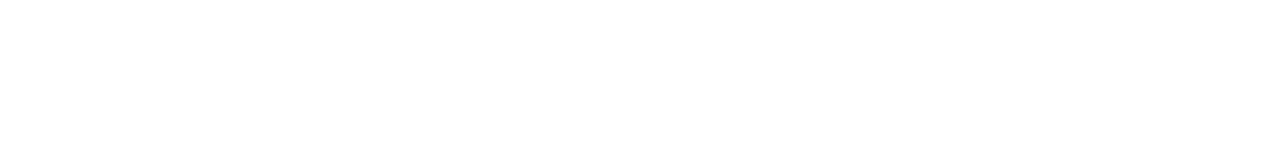
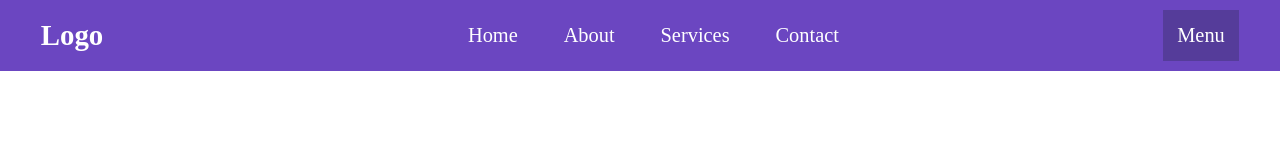
Before and after one commit to Aayan-Ahmed-17/respnsive-typography---type-scale, a plain HTML site: page index.html in a window 1280 px wide. Drawn offline with Linux system fonts and the light colour scheme.

Commit message:
respnsive navbar v-1.0..0

```diff
--- a/index.html
+++ b/index.html
@@ -6,10 +6,20 @@
     <title>Responsive Typography | Type Scale</title>
     <link rel="stylesheet" href="./reset.css">
     <link rel="stylesheet" href="./type-scale-responsive-typography.css">
-    <link rel="stylesheet" href="utilis.css">
+    <!-- <link rel="stylesheet" href="utilis.css"> -->
     <link rel="stylesheet" href="style.css">
 </head>
 <body>
-
+    <!-- Our Navbar -->
+    <nav class="navbar">
+        <a href="/" class="navbar-logo">Logo</a>
+        <ul class="navbar-links">
+            <li><a href="#" class="navbar-item">Home</a></li>
+            <li><a href="#" class="navbar-item">About</a></li>
+            <li><a href="#" class="navbar-item">Services</a></li>
+            <li><a href="#" class="navbar-item">Contact</a></li>
+        </ul>
+        <button class="navbar-toggle">Menu</button>
+    </nav>
 </body>
 </html>
--- a/style.css
+++ b/style.css
@@ -0,0 +1,49 @@
+.navbar {
+    display: flex;
+    justify-content: space-between;
+    align-items: center;
+    background-color: #6b46c1;
+    padding: var(--text-xs) var(--text-lg);
+    color: white;
+}
+.navbar-logo {
+    font-size: var(--text-md);
+    font-weight: bold;
+    text-decoration: none;
+    color: white;
+}
+.navbar-links {
+    /* display: none; */
+    list-style-type: none;
+    padding: 0;
+    margin: 0;
+}
+.navbar-links li {
+    display: inline;
+    margin-left: var(--text-lg);
+    /* font-size: var(--text-); */
+}
+.navbar-links a {
+    text-decoration: none;
+    color: white;
+}
+.navbar-links a:hover {
+    color: #e9d8fd;
+}
+.navbar-toggle {
+    background-color: #553c9a;
+    border: none;
+    color: white;
+    padding: var(--text-xs) var(--text-sm);
+    cursor: pointer;
+}
+
+/* Tablet & smaller sizes */
+@media screen and (max-width: 600px){
+    .navbar-links{
+        display: none;
+    }
+    .navbar-logo{
+        font-size: var(--text-lg);
+    }
+}
--- a/type-scale-responsive-typography.css
+++ b/type-scale-responsive-typography.css
@@ -1,7 +1,6 @@
 :root {
     /* Base sizes */
     --text-base-size: 1rem;
-    --text-scale-ratio: 1.2;
 
     /* Type scale */
     --text-xs: calc(var(--text-base-size) / var(--text-scale-ratio) / var(--text-scale-ratio));
@@ -19,16 +18,29 @@
   }
 
   /* Responsive base size adjustment */
-  @media screen and (min-width: 320px) {
+  @media screen and (min-width: 300px) {
     :root {
       --text-base-size: calc(0.875rem + 0.5vw);
+      --text-scale-ratio: 1.2;
     }
   }
 
-  /* Larger base size for larger screens */
-  @media screen and (min-width: 1200px) {
+  @media screen and (min-width: 600px) {
     :root {
-      --text-base-size: 1.125rem;
+        --text-scale-ratio: 1.25;
+      }
+  }
+
+  @media screen and (min-width: 1025px) {
+    :root {
+        --text-scale-ratio: 1.313;
+      }
+    }
+
+      /* Larger base size for larger screens */
+  @media screen and (min-width: 1250px) {
+    :root {
+      --text-scale-ratio: 1.414
     }
   }
 
--- a/utilis.css
+++ b/utilis.css
@@ -0,0 +1,10 @@
+.flex{
+    display: flex;
+    /* gap: 2rem; */
+}
+.flex > *{
+    background-color: #000;
+    color: #fff;
+    display: inline-block;
+    margin-right: 2rem;
+}
```
